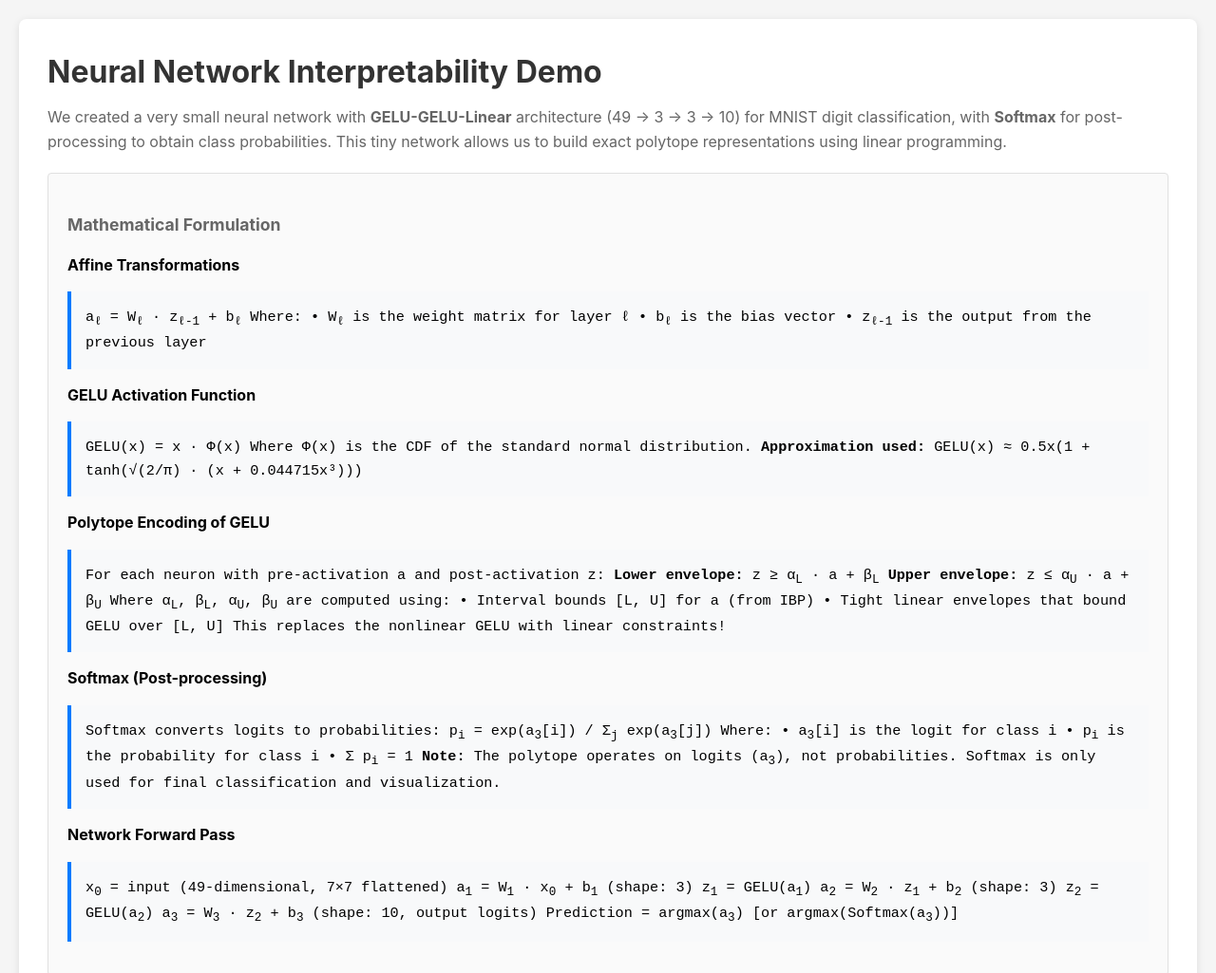
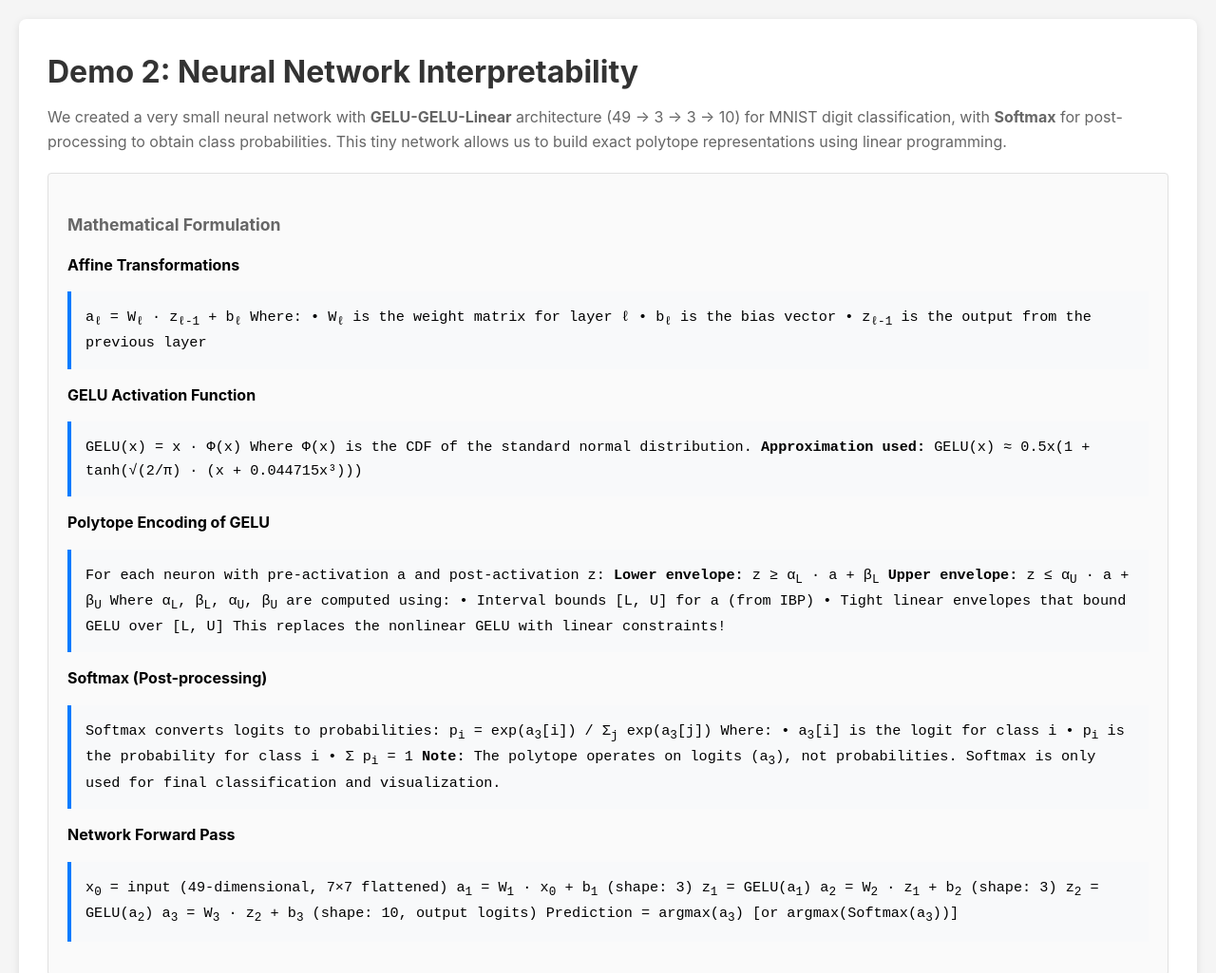
Before and after one commit to michael-khalfin/michael-khalfin.github.io, a plain HTML site: page demo2/index.html in a window 1280 px wide. Shown: the top 1025 px of the page at 95% size. Drawn offline with Linux system fonts and the light colour scheme.

Commit message:
remove redundancy

```diff
--- a/demo2/index.html
+++ b/demo2/index.html
@@ -3,7 +3,7 @@
 <head>
     <meta charset="UTF-8">
     <meta name="viewport" content="width=device-width, initial-scale=1.0">
-    <title>Neural Network Verification Demo</title>
+    <title>Neural Network Interpretability Demo</title>
     <style>
         * { margin: 0; padding: 0; box-sizing: border-box; }
         body {
@@ -185,7 +185,7 @@
 </head>
 <body>
     <div class="container">
-        <h1>Neural Network Interpretability Demo</h1>
+        <h1>Demo 2: Neural Network Interpretability</h1>
         <p>
             We created a very small neural network with <strong>GELU-GELU-Linear</strong> architecture
             (49 → 3 → 3 → 10) for MNIST digit classification, with <strong>Softmax</strong> for post-processing
```
Also changed, not shown: index.html (+0 -2 lines).
